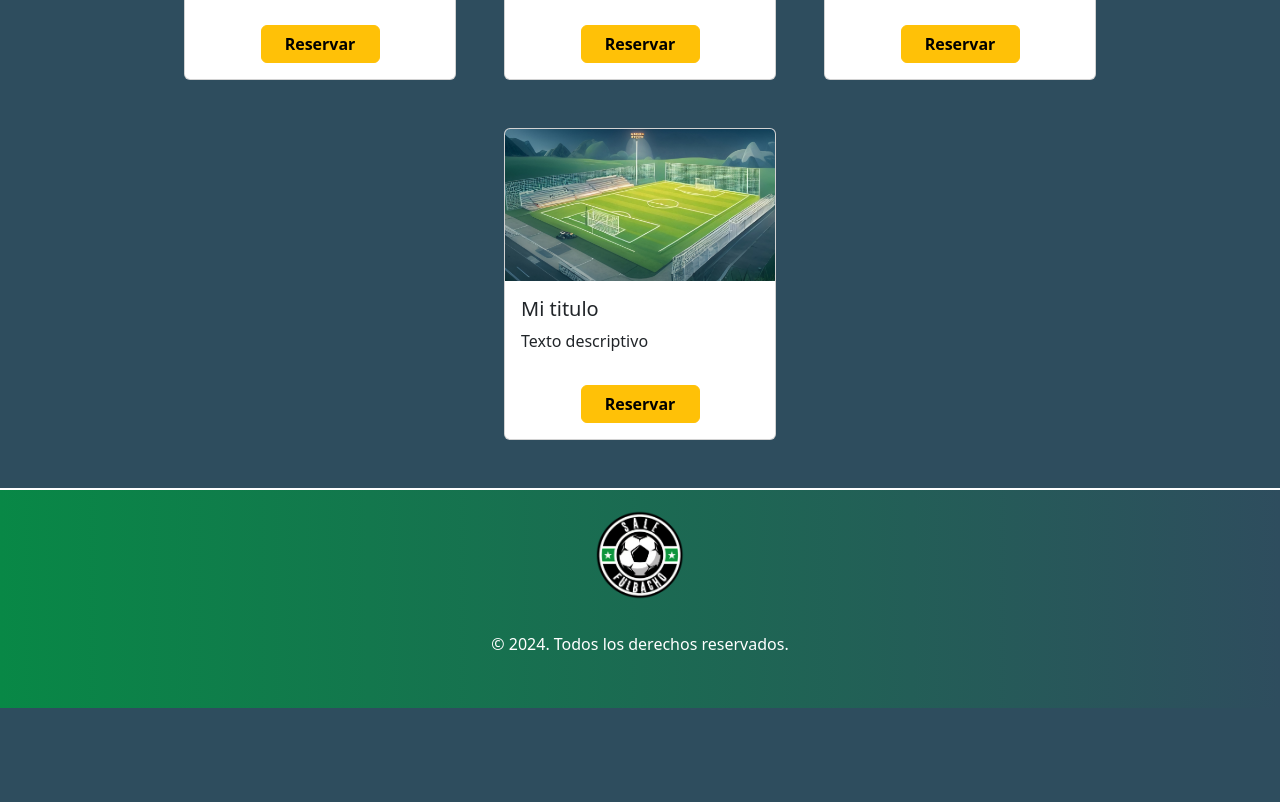
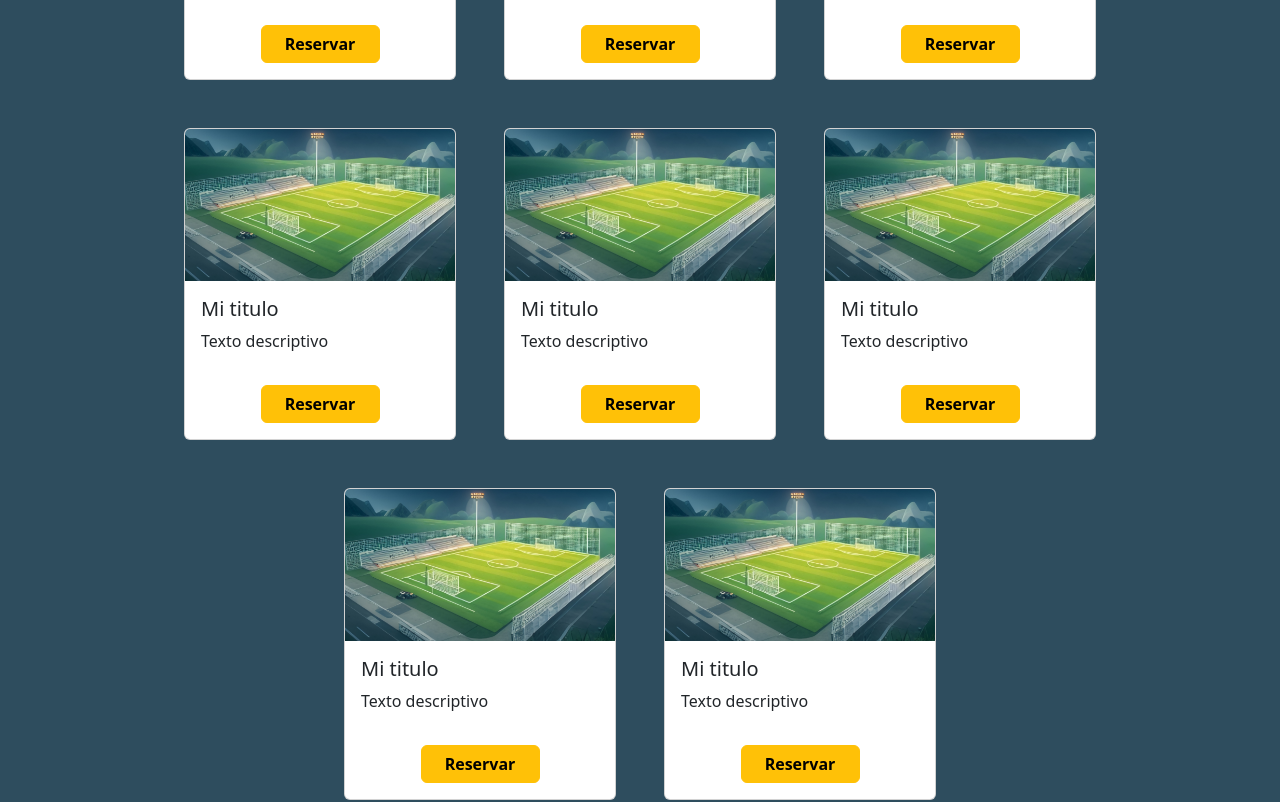
Before and after one commit to lucascano-dev/frontend-admin-canchas, a React (Vite) app: page / in a window 1280 px wide. Shown: the part 1080-1882 px from the top of the page. Before the commit the page ends 1788 px from the top, so only its background shows below. Built offline with nearby package versions, Linux system fonts and the light colour scheme.

Commit message:
FE-FOOTER add cards productos

```diff
--- a/src/pages/Home/Home.jsx
+++ b/src/pages/Home/Home.jsx
@@ -40,6 +40,38 @@ export const Home = () => {
           toURL={'/reservas'}
           textButton="Reservar"
         />
+        <MyCards
+          title="Mi titulo"
+          text="Texto descriptivo"
+          imageUrl={imagess}
+          buttonVariant="btn btn-warning fw-bold py-xxl-2"
+          toURL={'/reservas'}
+          textButton="Reservar"
+        />
+        <MyCards
+          title="Mi titulo"
+          text="Texto descriptivo"
+          imageUrl={imagess}
+          buttonVariant="btn btn-warning fw-bold py-xxl-2"
+          toURL={'/reservas'}
+          textButton="Reservar"
+        />
+        <MyCards
+          title="Mi titulo"
+          text="Texto descriptivo"
+          imageUrl={imagess}
+          buttonVariant="btn btn-warning fw-bold py-xxl-2"
+          toURL={'/reservas'}
+          textButton="Reservar"
+        />
+        <MyCards
+          title="Mi titulo"
+          text="Texto descriptivo"
+          imageUrl={imagess}
+          buttonVariant="btn btn-warning fw-bold py-xxl-2"
+          toURL={'/reservas'}
+          textButton="Reservar"
+        />
       </div>
     </>
   );
```
